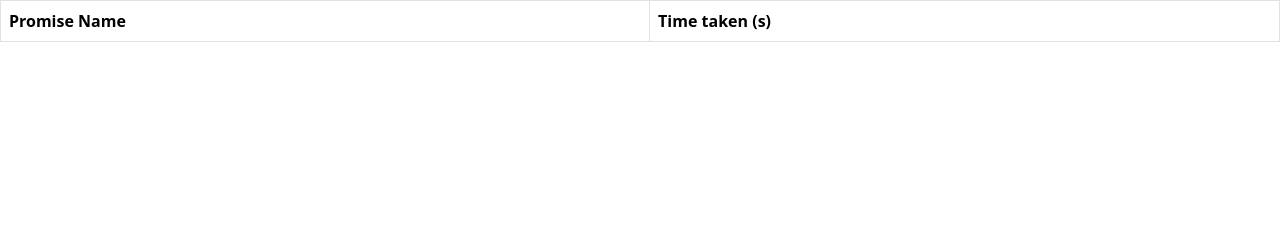
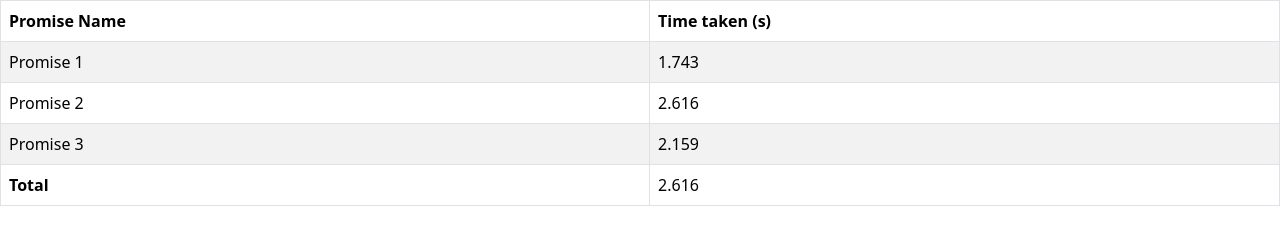
Before and after one commit to acciojob/wait-for-multiple-promises-avanishsinghav, a website: page main.html in a window 1280 px wide. Drawn offline with nearby package versions, Linux system fonts and the light colour scheme.

Commit message:
created a submission

```diff
--- a/main.html
+++ b/main.html
@@ -20,7 +20,11 @@
           <th>Time taken (s)</th>
         </tr>
       </thead>
-      <tbody id="output"></tbody>
+      <tbody id="output">
+		  <tr>
+                <td colspan="2">Loading...</td>
+            </tr>
+	  </tbody>
     </table>
 
     <script type="text/javascript" src="./script.js"></script>
--- a/script.js
+++ b/script.js
@@ -1 +1,23 @@
 //your JS code here. If required.
+function createPromise(index){
+	const delay = Math.random()*2+1;
+	return new Promise(resolve =>{
+		setTimeout(()=>{
+			resolve({index, time:delay.toFixed(3)})
+		},delay*1000)
+	})
+}
+const promises = [createPromise(1), createPromise(2), createPromise(3)];
+Promise.all(promises).then(results=>{
+	const output = document.getElementById("output");
+	output.innerHTML = "";
+	results.forEach(result=>{
+		const row = document.createElement("tr");
+		row.innerHTML = `<td>Promise ${result.index}</td><td>${result.time}</td>`;
+		output.appendChild(row);
+	});
+	const totalTime = Math.max(...results.map(r => parseFloat(r.time))).toFixed(3);
+    const totalRow = document.createElement("tr");
+    totalRow.innerHTML = `<td><strong>Total</strong></td><td>${totalTime}</td>`;
+    output.appendChild(totalRow);
+})
```
